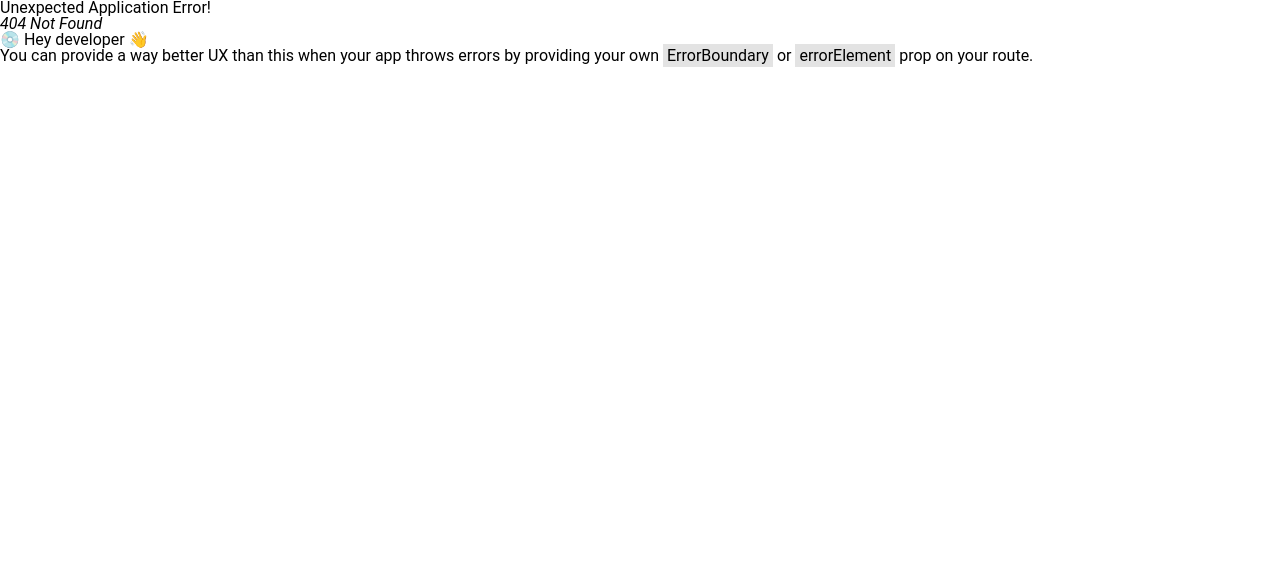
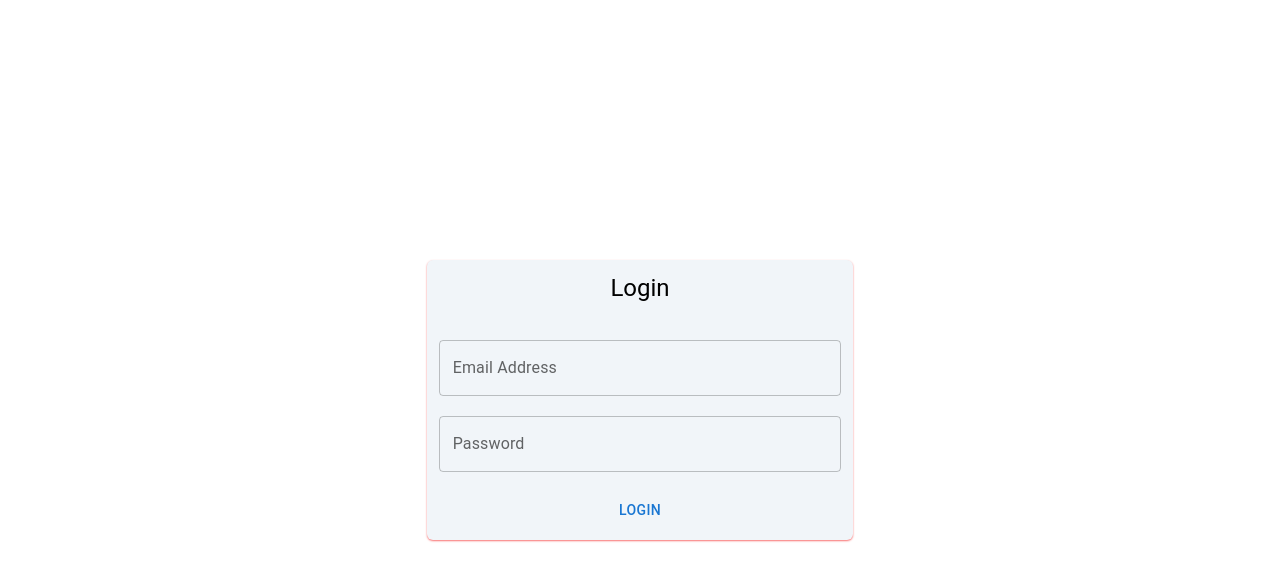
Before and after one commit to ShiinaNeet/ViolationWebReactApp, a React (Vite) app: page /Login in a window 1280 px wide. Before the commit this address had no page. Shown: the top 580 px of the page. Built offline with nearby package versions, Linux system fonts and the light colour scheme.

Commit message:
Authentication #1

```diff
--- /dev/null
+++ b/src/auth/AuthProvider.jsx
@@ -0,0 +1,32 @@
+import React, { createContext, useContext, useState, useEffect } from 'react';
+
+const AuthContext = createContext();
+
+export const AuthProvider = ({ children }) => {
+  const [isAuthenticated, setIsAuthenticated] = useState(false);
+
+  const login = () => {
+    localStorage.setItem('accessToken', 'your-access-token');
+    setIsAuthenticated(true);
+  };
+
+  const logout = () => {
+    localStorage.removeItem('accessToken');
+    setIsAuthenticated(false);
+  };
+
+  useEffect(() => {
+    const accessToken = localStorage.getItem('accessToken');
+    if (accessToken) {
+      setIsAuthenticated(true);
+    }
+  }, []);
+
+  return (
+    <AuthContext.Provider value={{ isAuthenticated, login, logout }}>
+      {children}
+    </AuthContext.Provider>
+  );
+};
+
+export const useAuth = () => useContext(AuthContext);
--- /dev/null
+++ b/src/auth/ProtectedRoute.jsx
@@ -0,0 +1,22 @@
+import React from 'react';
+import { Navigate, useLocation } from 'react-router-dom';
+import { useAuth } from './AuthProvider';
+
+const ProtectedRoute = ({ element, roles }) => {
+  const { isAuthenticated } = useAuth();
+  const location = useLocation();
+
+  if (isAuthenticated && (location.pathname.toLowerCase() === '/login')) {
+    return <Navigate to="/Students" replace />;
+  }
+
+  if (!isAuthenticated && location.pathname.toLowerCase() !== '/login') {
+    return <Navigate to="/Login" replace />;
+  }
+
+
+
+  return element;
+};
+
+export default ProtectedRoute;
--- a/src/main.jsx
+++ b/src/main.jsx
@@ -1,46 +1,67 @@
-import { StrictMode } from 'react'
-import { createRoot } from 'react-dom/client'
-import './index.css'
+import { StrictMode } from 'react';
+import { createRoot } from 'react-dom/client';
+import './index.css';
 
 import {
   createBrowserRouter,
   RouterProvider,
-} from "react-router-dom";
+} from 'react-router-dom';
 
-import Home from "./routes/Home";
+import Home from './routes/Home';
 import Students from './routes/Students';
 import Layout from './layout';
 import Violations from './routes/Violations';
 import Chart from './routes/Chart';
+import Login from './routes/Login';
+import Unauthorized from './routes/Unauthorized';
+
+import { setupAxiosInterceptors } from './axios';
+import ProtectedRoute from './auth/ProtectedRoute';
+import { AuthProvider } from './auth/AuthProvider';
+
+const authTokens = {
+  accessToken: localStorage.getItem('accessToken'),
+  refreshToken: localStorage.getItem('refreshToken'),
+};
+
+setupAxiosInterceptors(authTokens);
 
 const router = createBrowserRouter([
   {
     element: <Layout />,
     children: [
       {
-        path: "/",
-        element: <Home />
+        path: '/',
+        element: <ProtectedRoute element={<Home />} />,
       },
       {
-        path: "/Students",
-        element: <Students />
+        path: '/Students',
+        element: <ProtectedRoute element={<Students />} roles={['admin', 'user']} />,
       },
       {
-        path: "/Violations",
-        element: <Violations />
+        path: '/Violations',
+        element: <ProtectedRoute element={<Violations />} roles={['admin']} />,
       },
       {
-        path: "/Chart",
-        element: <Chart />
+        path: '/Chart',
+        element: <ProtectedRoute element={<Chart />} roles={['admin', 'user']} />,
       },
-    ]
+    ],
   },
-
+  {
+    path: '/Login',
+    element: <ProtectedRoute element={<Login />} />,
+  },
+  {
+    path: '*',
+    element: <Unauthorized />,
+  },
 ]);
-
 
 createRoot(document.getElementById('root')).render(
   <StrictMode>
-    <RouterProvider router={router} />
+    <AuthProvider>
+      <RouterProvider router={router} />
+    </AuthProvider>
   </StrictMode>
-)
+);
--- /dev/null
+++ b/src/routes/Login.jsx
@@ -0,0 +1,37 @@
+import React from 'react';
+import { useAuth } from '../auth/AuthProvider';
+import { useNavigate } from 'react-router-dom';
+import Button from '@mui/material/Button';
+import TextField from '@mui/material/TextField';
+
+
+const Login = () => {
+  const { login } = useAuth();
+  const navigate = useNavigate();
+
+  const handleLogin = () => {
+    login();
+    navigate('/students'); // Redirect to home or any other route after login
+  };
+
+  return (
+    <div className="flex flex-col items-center justify-center h-screen">
+      <div className='flex flex-col bg-slate-100 w-full sm:w-1/3 p-3 rounded-md gap-y-5 shadow-sm shadow-red-400'>
+        <h1 className="mb-4 text-2xl text-center">Login</h1>
+        <TextField
+        id="outlined-basic"
+        label="Email Address"
+        variant="outlined"
+        />
+        <TextField
+        id="outlined-basic"
+        label="Password"
+        variant="outlined"
+        />
+        <Button onClick={handleLogin} className=''>Login</Button>
+      </div>
+    </div>
+  );
+};
+
+export default Login;
--- /dev/null
+++ b/src/routes/Register.jsx
@@ -0,0 +1,36 @@
+import React from 'react'
+import Button from '@mui/material/Button';
+import TextField from '@mui/material/TextField';
+import { useAuth } from '../auth/AuthProvider';
+import { useNavigate } from 'react-router-dom';
+
+export default function Register() {
+  const { register } = useAuth();
+  const navigate = useNavigate();
+  const handleRegister = () => {
+    console.log('Registered');
+    navigate('/Login');
+    // if(registersuccess === true){
+    //   console.log('Register Success');
+    //   navigate('/login');
+    // }
+  }
+  return (
+    <div className="flex flex-col items-center justify-center h-screen">
+      <div className='flex flex-col bg-slate-100 w-full sm:w-1/3 p-3 rounded-md gap-y-5 shadow-sm shadow-red-400'>
+        <h1 className="mb-4 text-2xl text-center">Register</h1>
+        <TextField
+        id="outlined-basic"
+        label="Email Address"
+        variant="outlined"
+        />
+        <TextField
+        id="outlined-basic"
+        label="Password"
+        variant="outlined"
+        />
+        <Button onClick={handleRegister} className=''>Register</Button>
+      </div>
+    </div>
+  )
+}
--- /dev/null
+++ b/src/routes/Unauthorized.jsx
@@ -0,0 +1,11 @@
+import React from 'react';
+
+export default function Unauthorized() {
+  return (
+    <div className='h-screen w-full flex items-center justify-center'>
+      <div className='flex items-center justify-center'>
+        <label htmlFor="" className='text-3xl text-red-500'>Please go back!</label>
+      </div>
+    </div>
+  );
+}
```
